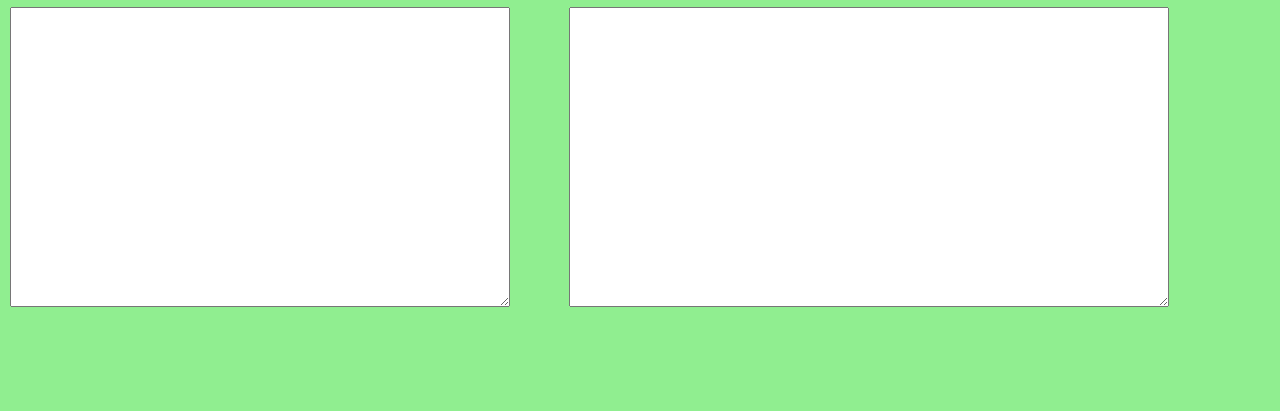
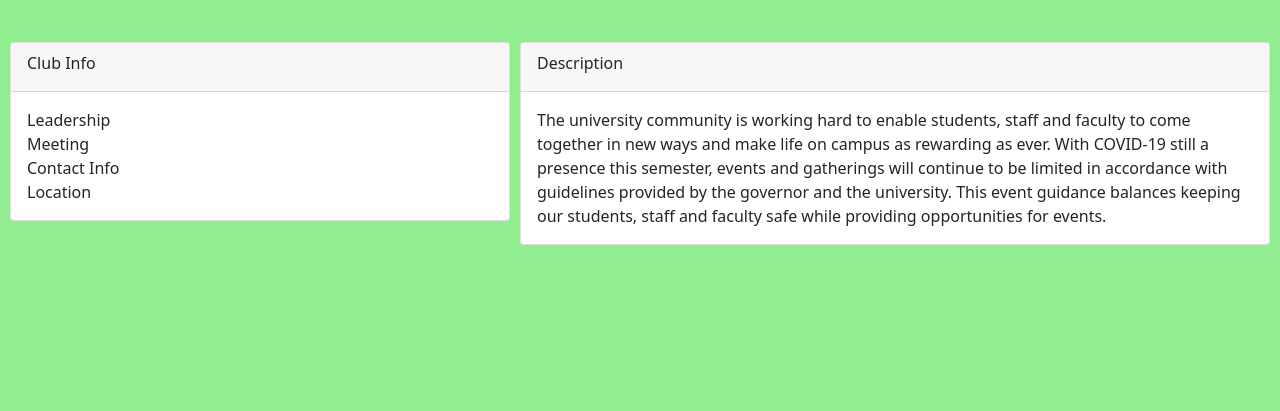
Before and after one commit to garyszekely/cs326-final-team-dalet, a plain HTML site: page landing-page/club_home_page.html in a window 1280 px wide. Shown: the part 390-801 px from the top of the page. Drawn offline with nearby package versions, Linux system fonts and the light colour scheme.

Commit message:
added placeholders

```diff
--- a/landing-page/club_home_page.html
+++ b/landing-page/club_home_page.html
@@ -16,20 +16,41 @@
             </div>
             <div class="grid-area-like">
               <img src="thumb_photo.png" id = "photo" class = "thumb-size">
-              <label id = "likes" class="form-label">Likes:</label>
+              <label id = "likes" class="form-label">Likes: </label>
             </div>
             <div class="grid-area-search">
               <div class="md-form active-cyan-2 mb-3">
                 <input class="form-control" type="text" placeholder="Search" aria-label="Search">
               </div>
             </div>
+
             <div class="grid-area-info">
-              <textarea class = "club-info-size">
-              </textarea>
+              <div class="card" class = "club-info-size">
+                <div class="card-header">
+                    <div class="card-title">
+                        Club Info
+                    </div>
+                </div>
+                <div class="card-body">
+                  <label id = "leadership">Leadership</label><br>
+                  <label id = "meeting">Meeting</label><br>
+                  <label id = "contact-info">Contact Info</label><br>
+                  <label id = "location">Location</label><br>
+                </div>
+              </div>
             </div>
+
             <div class="grid-area-description">
-              <textarea class = "description-size">
-              </textarea>
+              <div class="card" class = "club-info-size">
+                <div class="card-header">
+                    <div class="card-title">
+                        Description
+                    </div>
+                </div>
+                <div class="card-body">
+                  The university community is working hard to enable students, staff and faculty to come together in new ways and make life on campus as rewarding as ever. With COVID-19 still a presence this semester, events and gatherings will continue to be limited in accordance with guidelines provided by the governor and the university. This event guidance balances keeping our students, staff and faculty safe while providing opportunities for events.
+                </div>
+              </div>
             </div>
           </div>
         </div>
--- a/landing-page/styles.css
+++ b/landing-page/styles.css
@@ -91,8 +91,8 @@
     height: 140%;
     display: grid;
     grid-template-areas:
-    'photo photo like like search empty'
-    'photo photo like like search empty'
+    'photo photo like like empty search'
+    'photo photo like like empty search'
     'info info description description description description'
     'info info description description description description'
     'info info description description description description'
@@ -130,6 +130,7 @@
 .club-info-size{
     width: 500px;
     height: 300px;
+    margin-bottom: 10px;
 }
 
 .description-size{
```
